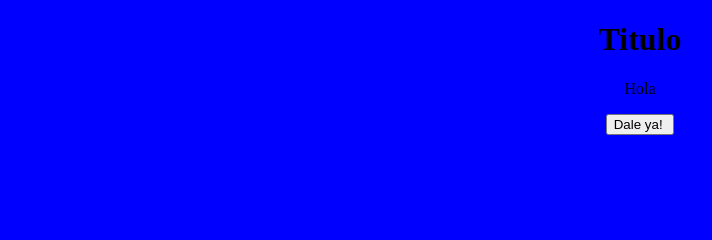
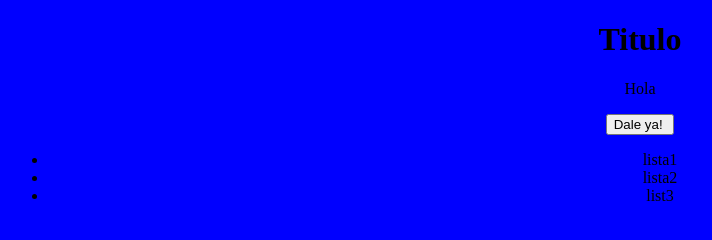
Before and after one commit to luisv99/Curso-git, a plain HTML site: page index.html in a window 1280 px wide. Shown: the whole page, without its empty margins (0-712 px from the left). Drawn offline with Linux system fonts and the light colour scheme.

Commit message:
agregada lista en branch javascript

```diff
--- a/index.html
+++ b/index.html
@@ -13,5 +13,10 @@
 
 
     <input type="button" onClick="saludo()" value="Dale ya! " name="" id="">
+    <ul>
+        <li>lista1</li>
+        <li>lista2</li>
+        <li>list3</li>
+    </ul>
 </body>
 </html>
```
